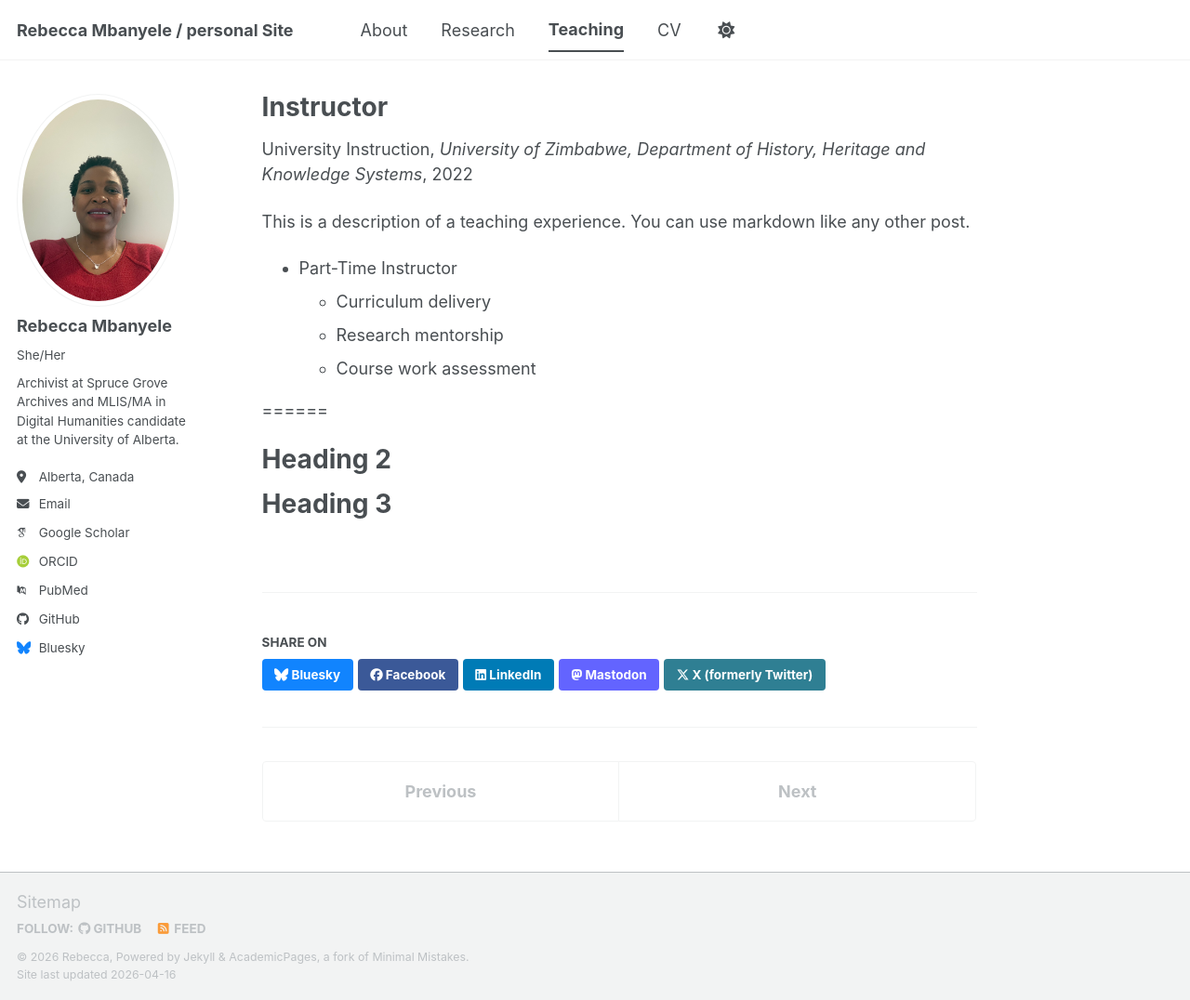
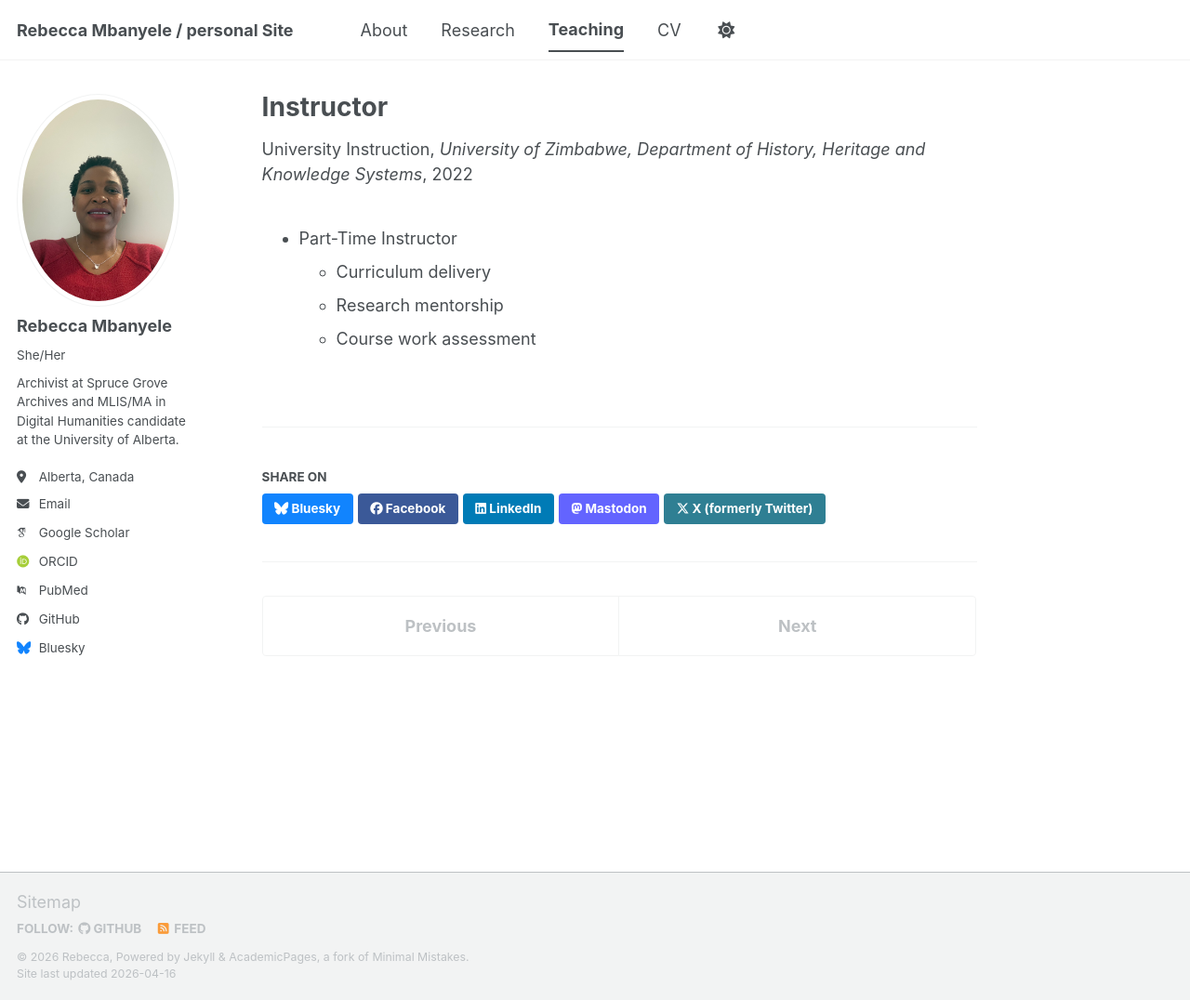
Before and after one commit to rmbanyel/About, a Jekyll site: the page built from _teaching/2014-spring-teaching-1.md, in a window 1280 px wide and 1076 px high. Shown: the whole window at 93% size. Built offline with Jekyll 4.4.1, drawn with Linux system fonts in a browser that asks for light colours; some web fonts are replaced; a script bundle is joined from its source files by our own code; library files that are not in the unit come from our copies.

Commit message:
Update 2014-spring-teaching-1.md

```diff
--- a/_teaching/2014-spring-teaching-1.md
+++ b/_teaching/2014-spring-teaching-1.md
@@ -8,17 +8,8 @@
 location: "Harare, Zimbabwe"
 ---
 
-This is a description of a teaching experience. You can use markdown like any other post.
 
 * Part-Time Instructor
     * Curriculum delivery
     * Research mentorship
     * Course work assessment
-
-======
-
-Heading 2
-======
-
-Heading 3
-======
```
